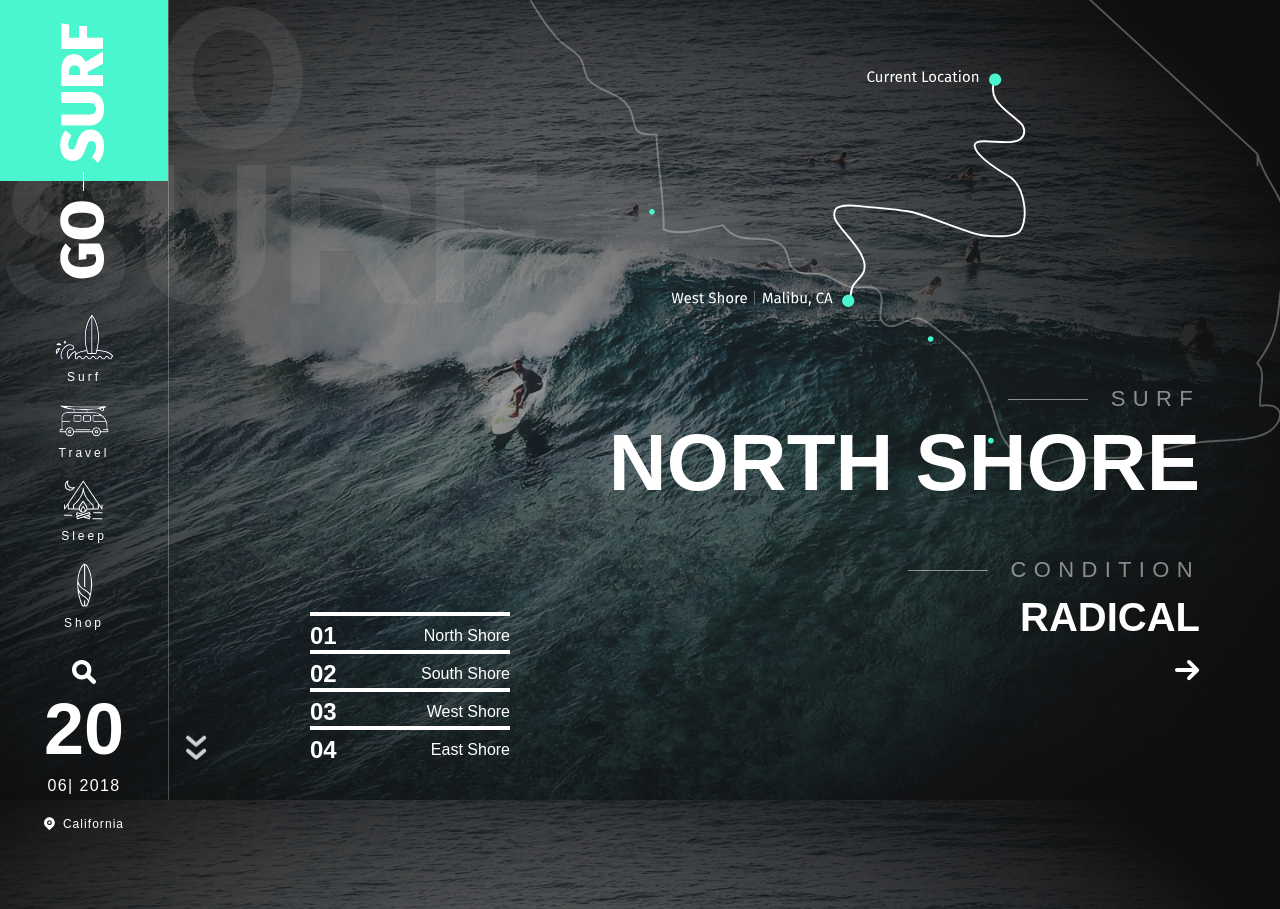
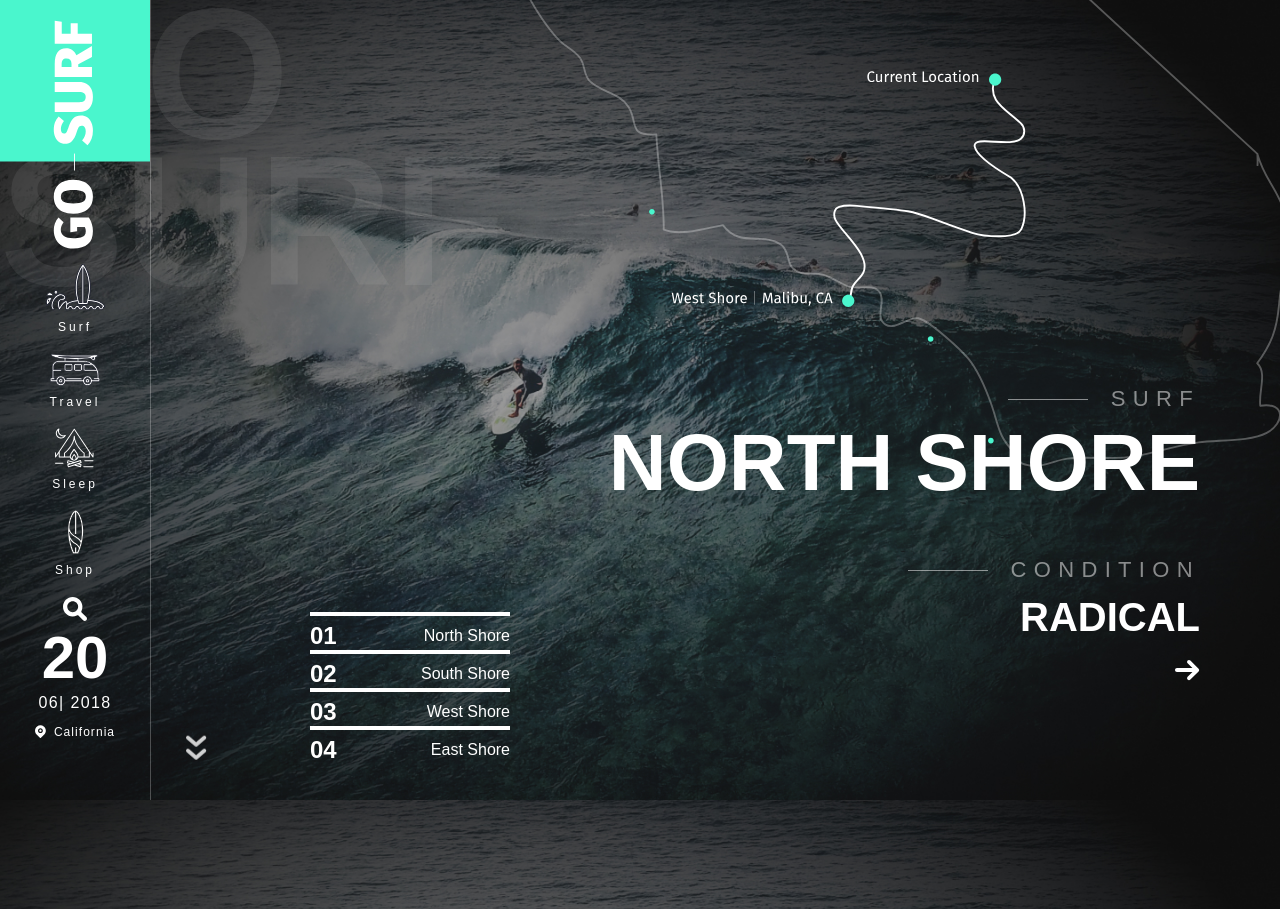
Before and after one commit to parvizrovshanaliyev/goSurfBlackFlagCreative, a website: page src/index.html in a window 1280 px wide. Shown: the top 909 px of the page. Drawn offline with nearby package versions, Linux system fonts and the light colour scheme; files that its build step writes are made by us from their sources; files whose address does not match are found by name; a web font is replaced by a local one.

Commit message:
header aside ok

```diff
--- a/src/sass/partials/home/_header.scss
+++ b/src/sass/partials/home/_header.scss
@@ -98,11 +98,11 @@
 
 .header__title {
     font-weight: 800;
-    font-size: 200px;
-    line-height: 156px;
+    font-size: 11.625rem;
+    line-height: 9.1875rem;
     color: #FFFFFF;
     opacity: 0.07;
-    max-width: 467px;
+    max-width: 29.1875rem;
     text-transform: uppercase;
     position: absolute;
     top: 0;
@@ -134,8 +134,17 @@
     text-align: center;
     color: #fff;
 
+    .logo {
+        a {
+            img {
+                object-fit: cover;
+                height: 15.625rem;
+            }
+        }
+    }
+
     .menu {
-        padding-top: 30px;
+        padding-top: 0.625rem;
 
         a {
             color: #fff;
@@ -144,18 +153,18 @@
                 display: block;
                 color: #fff;
                 font-weight: 500;
-                font-size: 12px;
-                line-height: 14px;
-                letter-spacing: 3px;
-                padding-top: 6px;
-                margin-bottom: 20px;
+                font-size: 0.75rem;
+                line-height: 0.875rem;
+                letter-spacing: 0.1875rem;
+                padding-top: 0.375rem;
+                margin-bottom: 1.1875rem;
             }
         }
     }
 
     .header__date {
-        font-size: 72px;
-        line-height: 64px;
+        font-size: 60px;
+        line-height: 40px;
         font-weight: 800;
 
         span {
@@ -165,14 +174,14 @@
             line-height: 19px;
             letter-spacing: 1.4px;
             color: #FFFFFF;
-            margin-bottom: 20px;
+            margin-bottom: 0.6875rem;
             display: block;
         }
     }
 
     .header__search {
-        padding-top: 10px;
-        padding-bottom: 10px;
+        padding-top: 0.0625rem;
+    padding-bottom: 0.875rem;
     }
 
     .header__location {
```
Also changed, not shown: dist/css/main.min.css, 1 other file.
